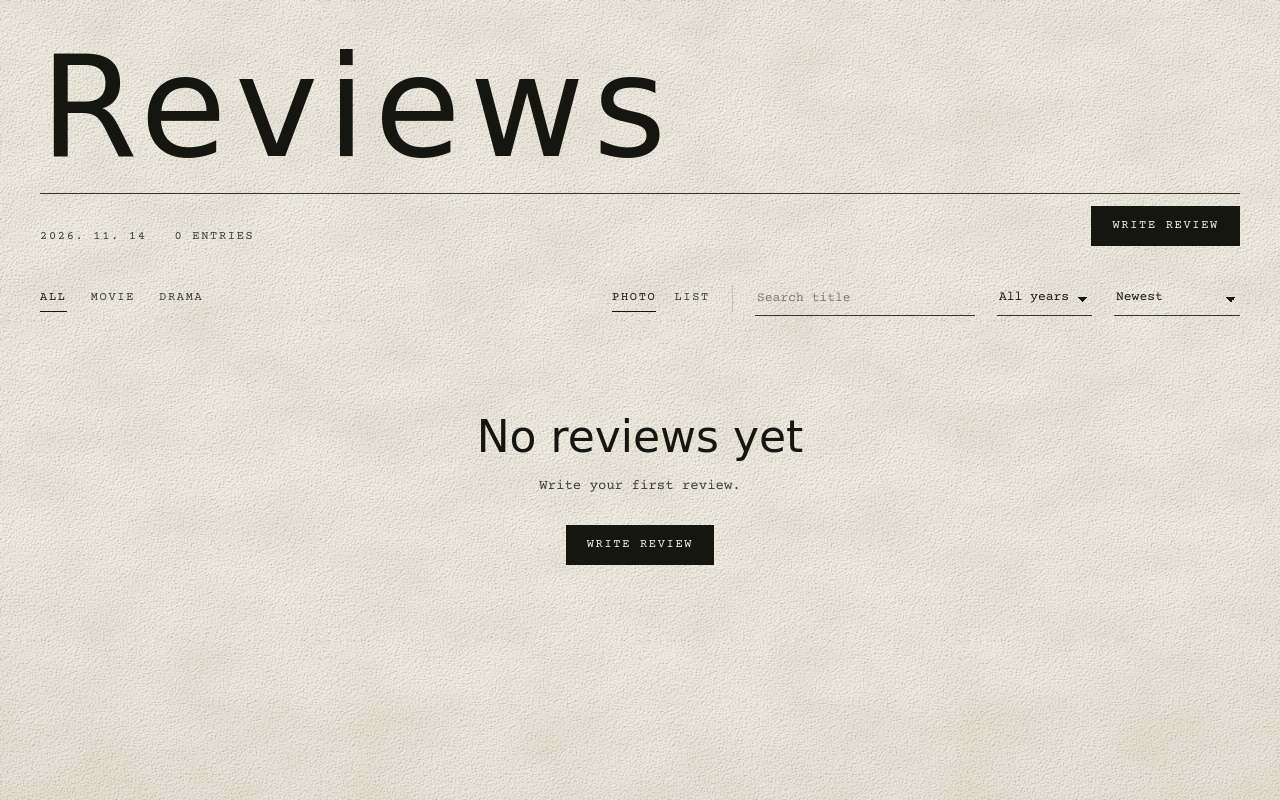
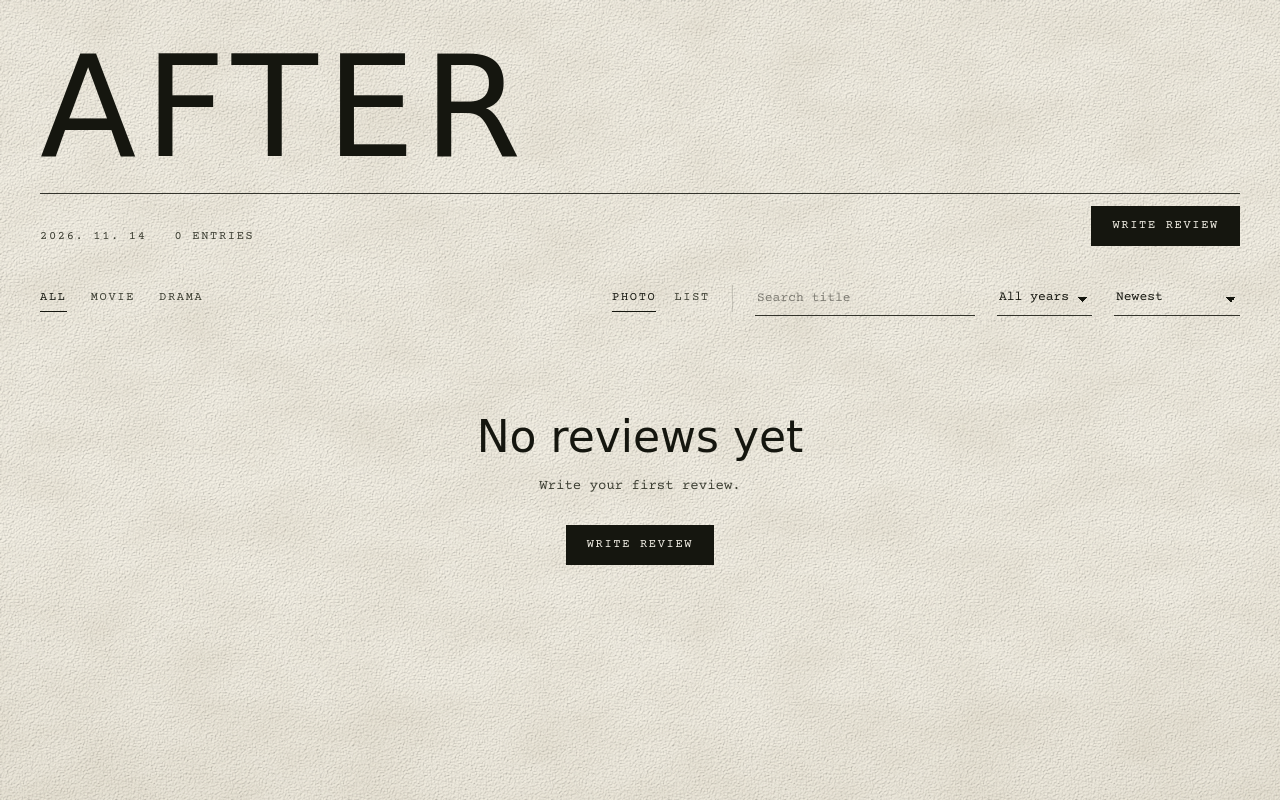
Before and after one commit to aneedju/AFTER, a plain HTML site: page index.html in a window 1280 px wide. Drawn offline with nearby package versions, Linux system fonts and the light colour scheme; a web font is replaced by a local one.

Commit message:
Update index.html

```diff
--- a/index.html
+++ b/index.html
@@ -3,7 +3,7 @@
 <head>
   <meta charset="UTF-8">
   <meta name="viewport" content="width=device-width, initial-scale=1">
-  <title>Reviews</title>
+  <title>AFTER</title>
   <link rel="preconnect" href="https://fonts.googleapis.com">
   <link rel="preconnect" href="https://fonts.gstatic.com" crossorigin>
   <link href="https://fonts.googleapis.com/css2?family=Courier+Prime:wght@400;700&display=swap" rel="stylesheet">
@@ -15,7 +15,7 @@
 
     <!-- Header -->
     <header class="top">
-      <h1 class="page-title">Reviews</h1>
+      <h1 class="page-title">AFTER</h1>
       <div class="top-row">
         <p class="kicker"><span id="todayStamp"></span><span><span id="totalCount">0</span> entries</span></p>
         <div class="top-actions">
```
